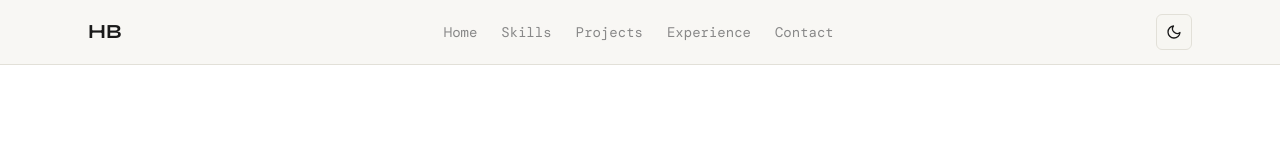
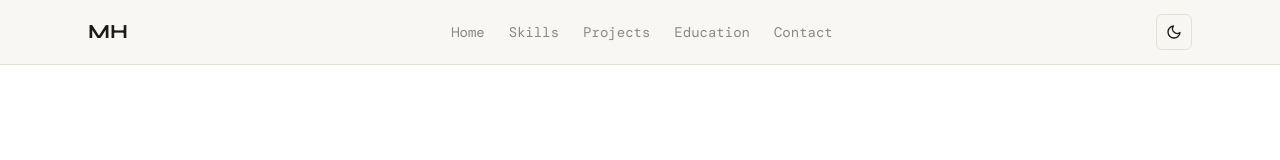
Before and after one commit to muhamad-hammad/portfolio, a Next.js app: page / in a window 1280 px wide. Shown: the top 160 px of the page. Built offline with nearby package versions, Linux system fonts and the light colour scheme; no server answers.

Commit message:
rename the Experience nav link to Education and switch the brand mark from HB to MH so the navbar anchor matches the new section id and the initials match my real name

```diff
--- a/components/Navbar.tsx
+++ b/components/Navbar.tsx
@@ -4,7 +4,7 @@ const links = [
   { href: "#hero", label: "Home" },
   { href: "#skills", label: "Skills" },
   { href: "#projects", label: "Projects" },
-  { href: "#experience", label: "Experience" },
+  { href: "#education", label: "Education" },
   { href: "#contact", label: "Contact" },
 ];
 
@@ -13,7 +13,7 @@ export function Navbar() {
     <header className="sticky top-0 z-50 bg-surface/80 backdrop-blur border-b border-border">
       <div className="max-w-6xl mx-auto px-6 h-16 flex items-center justify-between">
         <a href="#hero" className="focus-ring rounded font-display font-bold text-xl">
-          HB
+          MH
         </a>
         <nav className="hidden md:flex gap-6">
           {links.map((link) => (
```
